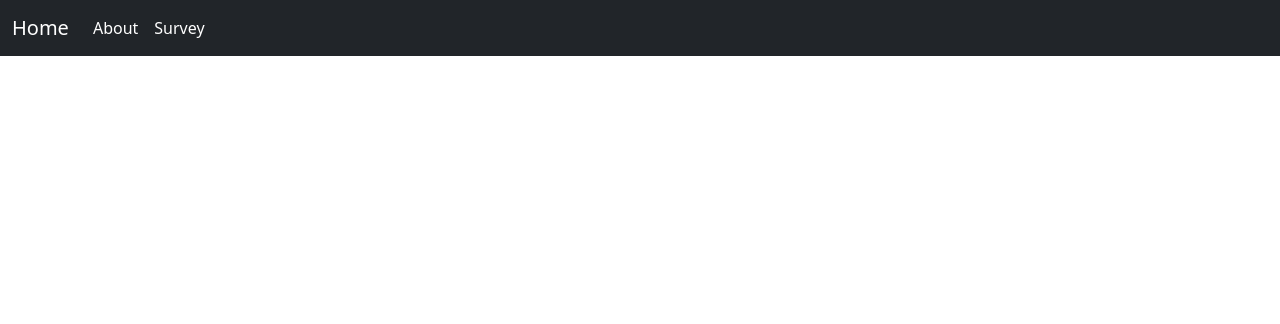
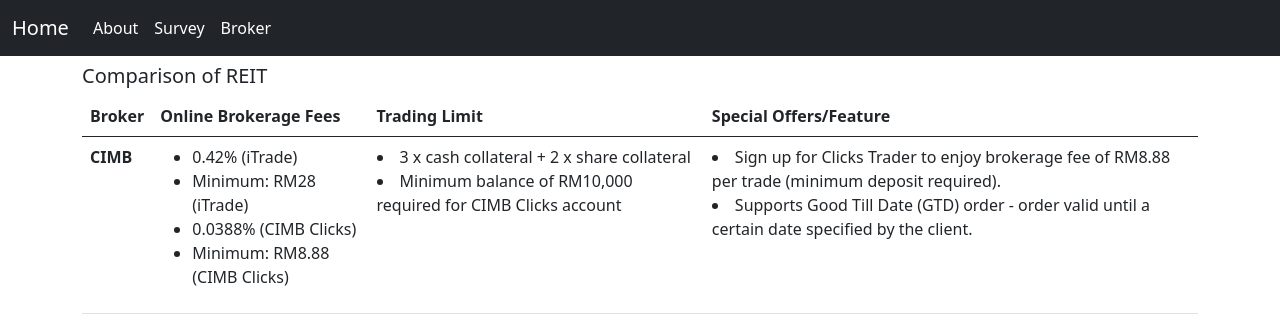
Before and after one commit to ajmal017/stocking, a Vue app: page /broker in a window 1280 px wide. Before the commit this address had no page. Shown: the top 324 px of the page. Built offline with nearby package versions, Linux system fonts and the light colour scheme.

Commit message:
Added broker page

```diff
--- a/src/App.vue
+++ b/src/App.vue
@@ -12,6 +12,9 @@
           </li>
           <li class="nav-item">
             <router-link class="nav-link active" to="/survey">Survey</router-link>
+          </li>
+          <li class="nav-item">
+            <router-link class="nav-link active" to="/broker">Broker</router-link>
           </li>
         </ul>
       </div>
--- /dev/null
+++ b/src/assets/broker.js
@@ -0,0 +1,19 @@
+export const brokers=[
+  {
+    name:'CIMB',
+    onlineBrokerFees:[
+      "0.42% (iTrade)",
+      "Minimum: RM28 (iTrade)",
+      "0.0388% (CIMB Clicks)",
+      "Minimum: RM8.88 (CIMB Clicks)"
+    ],
+    tradingLimit:[
+      "3 x cash collateral + 2 x share collateral",
+      "Minimum balance of RM10,000 required for CIMB Clicks account"
+    ],
+    specialOffers:[
+      "Sign up for Clicks Trader to enjoy brokerage fee of RM8.88 per trade (minimum deposit required).",
+      "Supports Good Till Date (GTD) order - order valid until a certain date specified by the client."
+    ]
+  }
+]
--- a/src/router/index.js
+++ b/src/router/index.js
@@ -5,6 +5,7 @@
 import Industry from '../views/Industry.vue'
 import Metric from '../views/Metric.vue'
 import Stock from '../views/Stock.vue'
+import Broker from '../views/Broker.vue'
 const routes = [
   {
     path: '/',
@@ -37,9 +38,9 @@
     component: Stock
   },
   {
-    path: '/',
+    path: '/broker',
     name: 'Broker',
-    component: Home
+    component: Broker
   },
   {
     path: '/about',
--- /dev/null
+++ b/src/views/Broker.vue
@@ -0,0 +1,50 @@
+<template>
+<h5>Comparison of REIT</h5>
+<table class="table">
+  <thead>
+    <tr>
+      <th scope="col">Broker</th>
+      <th scope="col">Online Brokerage Fees</th>
+      <th scope="col">Trading Limit</th>
+      <th scope="col">Special Offers/Feature</th>
+    </tr>
+  </thead>
+  <tbody>
+    <tr v-for="(broker, index) in brokers" :key="index">
+      <th scope="row">{{broker.name}}</th>
+      <td>
+        <ul>
+          <li v-for="(onlineBrokerFees, index) in broker.onlineBrokerFees" :key="index">
+            {{onlineBrokerFees}}
+          </li>
+        </ul>
+      </td>
+      <td>
+        <li v-for="(tradingLimit, index) in broker.tradingLimit" :key="index">
+          {{tradingLimit}}
+        </li>
+      </td>
+      <td>
+        <li v-for="(specialOffers, index) in broker.specialOffers" :key="index">
+          {{specialOffers}}
+        </li>
+      </td>
+    </tr>
+  </tbody>
+</table>
+</template>
+
+<script>
+import { brokers } from "../assets/broker"
+export default {
+  data(){
+    return{
+      brokers:brokers
+    }
+  }
+}
+</script>
+
+<style>
+
+</style>
```
